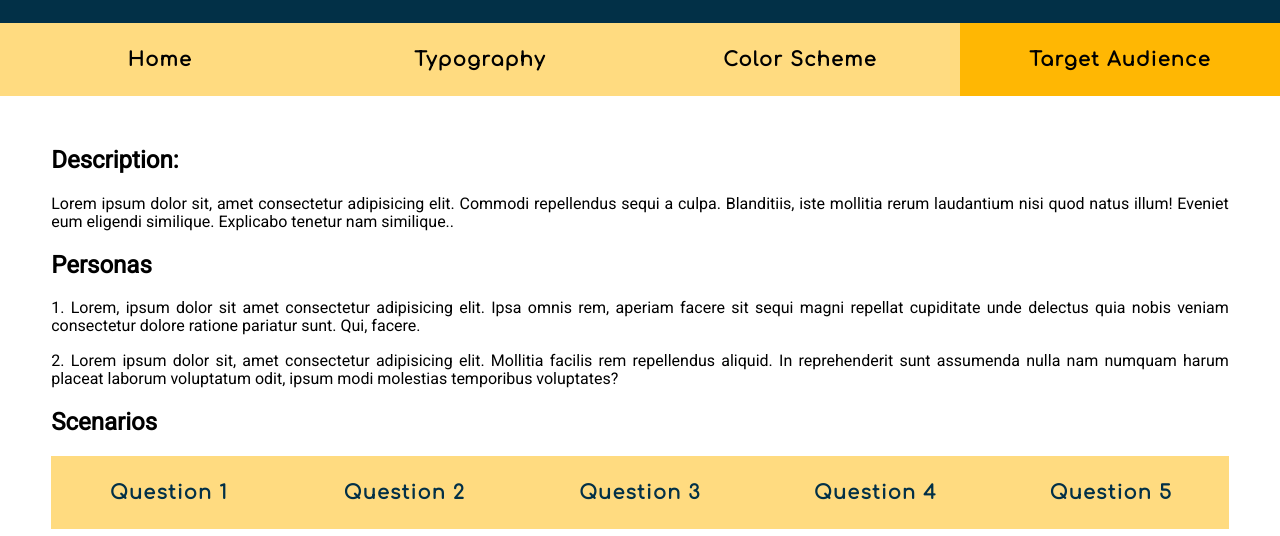
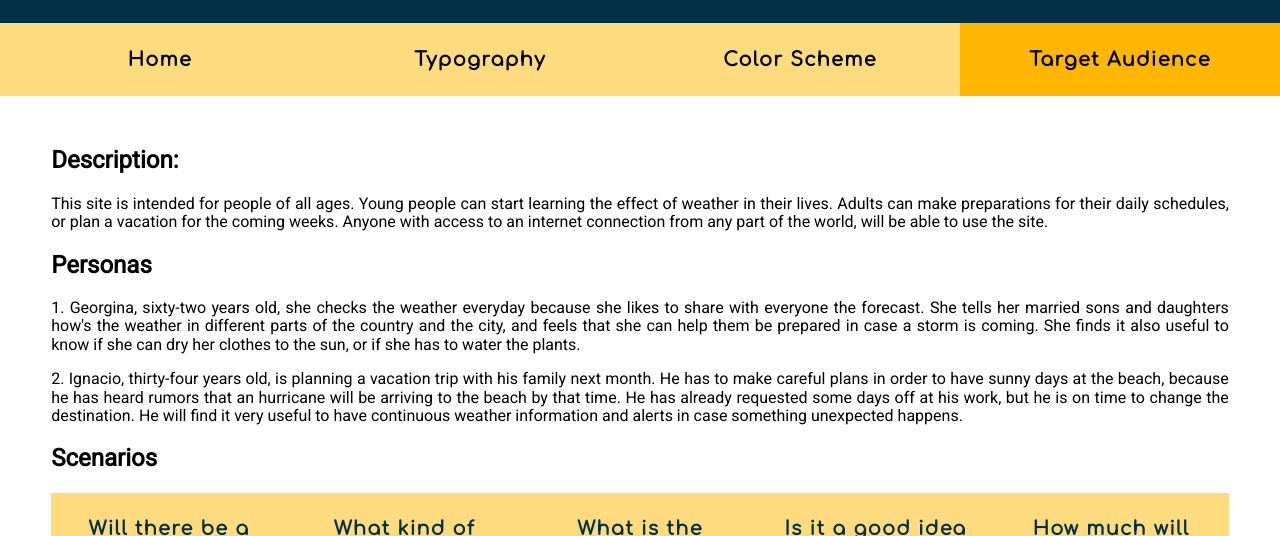
Before and after one commit to josea-soto/josea-soto.github.io, a plain HTML site: page lesson2/target-audience.html in a window 1280 px wide. Shown: the part 264-800 px from the top of the page. Drawn offline with Linux system fonts and the light colour scheme.

Commit message:
updated content

```diff
--- a/lesson2/target-audience.html
+++ b/lesson2/target-audience.html
@@ -34,27 +34,31 @@
         <h2>
             <b>Description:</b>
         </h2>
-        <p> Lorem ipsum dolor sit, amet consectetur adipisicing elit. Commodi repellendus sequi a culpa. Blanditiis,
-            iste mollitia rerum laudantium nisi quod natus illum! Eveniet eum eligendi similique. Explicabo tenetur nam
-            similique..</p>
+        <p> This site is intended for people of all ages. Young people can start learning the effect of weather in their
+            lives. Adults can make preparations for their daily schedules, or plan a vacation for the coming weeks.
+            Anyone with access to an internet connection from any part of the world, will be able to use the site.</p>
         <h2>
             <b>Personas</b>
         </h2>
-        <p>1. Lorem, ipsum dolor sit amet consectetur adipisicing elit. Ipsa omnis rem, aperiam facere sit sequi magni
-            repellat cupiditate unde delectus quia nobis veniam consectetur dolore ratione pariatur sunt. Qui, facere.
+        <p>1. Georgina, sixty-two years old, she checks the weather everyday because she likes to share with
+            everyone the forecast. She tells her married sons and daughters how's the weather in different parts of the
+            country and the city, and feels that she can help them be prepared in case a storm is coming. She finds it
+            also useful to know if she can dry her clothes to the sun, or if she has to water the plants.
         </p>
-        <p>2. Lorem ipsum dolor sit, amet consectetur adipisicing elit. Mollitia facilis rem repellendus aliquid. In
-            reprehenderit sunt assumenda nulla nam numquam harum placeat laborum voluptatum odit, ipsum modi molestias
-            temporibus voluptates?</p>
+        <p>2. Ignacio, thirty-four years old, is planning a vacation trip with his family next month. He has to make
+            careful plans in order to have sunny days at the beach, because he has heard rumors that an hurricane will
+            be arriving to the beach by that time. He has already requested some days off at his work, but he is on time
+            to change the destination. He will find it very useful to have continuous weather information and alerts in
+            case something unexpected happens. </p>
         <h2>
             Scenarios
         </h2>
         <ul>
-            <li>Question 1</li>
-            <li>Question 2</li>
-            <li>Question 3</li>
-            <li>Question 4</li>
-            <li>Question 5</li>
+            <li>Will there be a storm in september at my favorite beach?</li>
+            <li>What kind of clothes should I take for my business trip if I go in October to Europe?</li>
+            <li>What is the probability to have rain this month for a corn field?</li>
+            <li>Is it a good idea to dry my clothes at the sun today while I am at the movies?</li>
+            <li>How much will temperature vary this year against the previous one?</li>
         </ul>
 
     </main>
```
